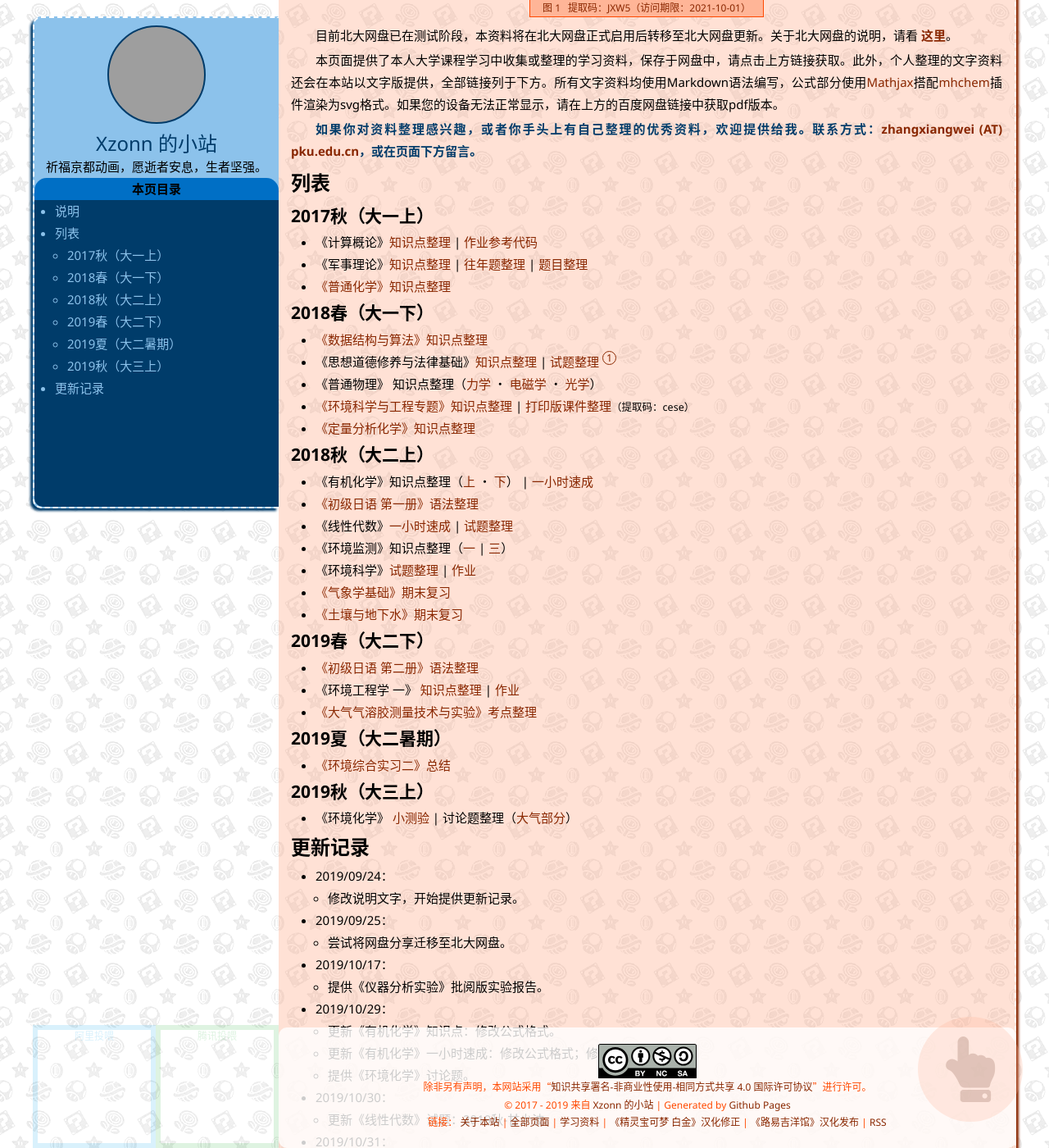
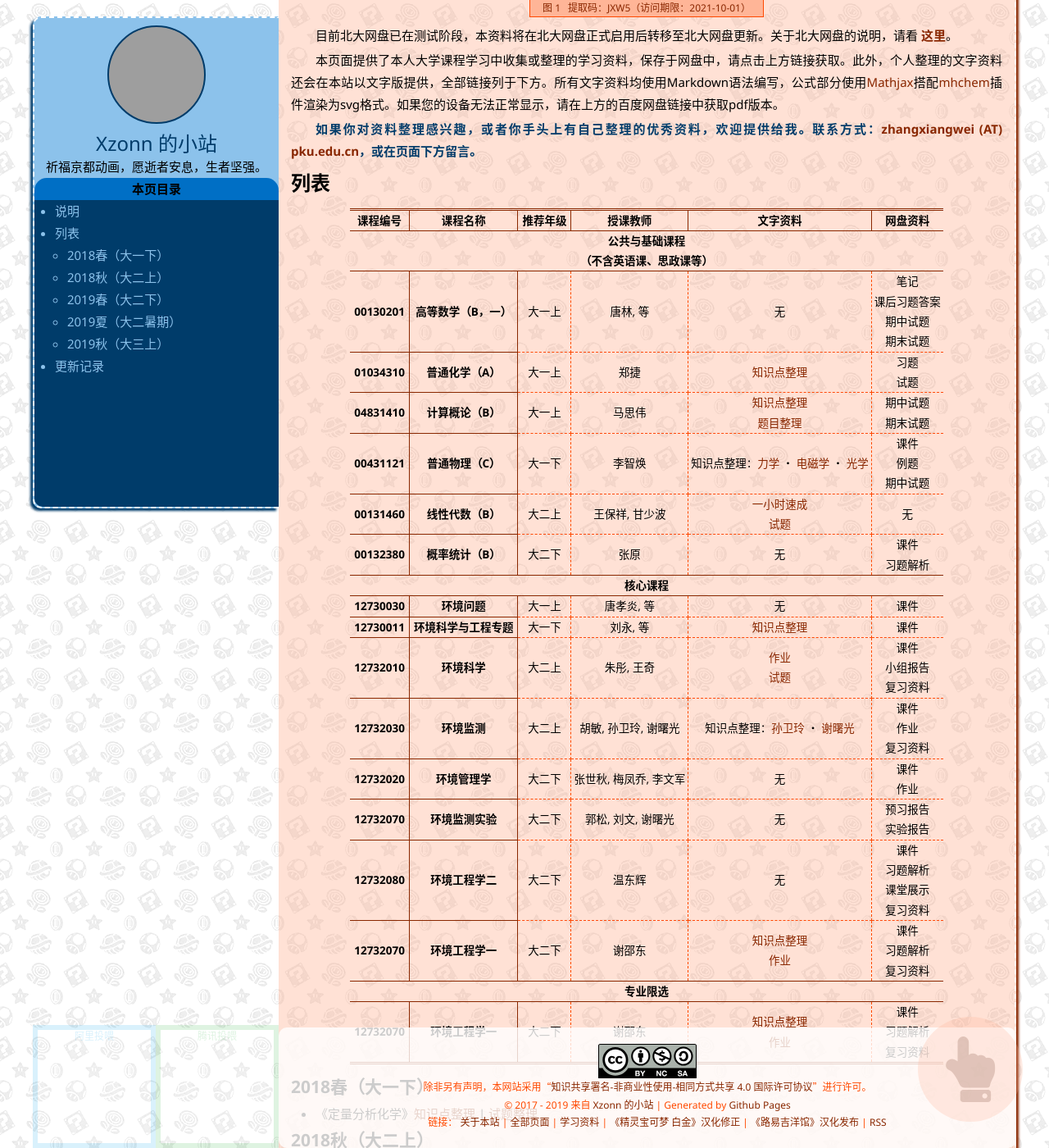
Before and after one commit to Xzonn/xzonn.github.io, a Jekyll site: the page built from _posts/2018-06-05-Study.md, in a window 1280 px wide and 1400 px high, scrolled down 373 px. Shown: the whole window at 82% size. Built offline with Jekyll 4.4.1, drawn with Linux system fonts in a browser that asks for light colours; nearby versions of some CDN libraries; comment, search, counter and statistics services are not loaded; some of the changed text lies outside the part shown; grey boxes are pictures that could not be loaded.

Commit message:
2019-11-19

```diff
--- a/_layouts/default.html
+++ b/_layouts/default.html
@@ -25,7 +25,8 @@
                 SVG: {
                     scale: 86,
                     blacker: 0,
-                    font: "STIX-Web",
+                    font: "STIX-Web",{% if page.print %}
+                    useGlobalCache: false,{% endif %}
                     undefinedFamily: "SongTi"
                 }
             });
@@ -36,7 +37,7 @@
                 window.allDone = 1;
             });
         </script>
-        <script src="https://cdnjs.cloudflare.com/ajax/libs/mathjax/2.7.1/MathJax.js?config=TeX-AMS_SVG" integrity="sha384-Ra6zh6uYMmH5ydwCqqMoykyf1T/+ZcnOQfFPhDrp2kI4OIxadnhsvvA2vv9A7xYv" crossorigin="anonymous"></script>
+        <script src="https://cdnjs.cloudflare.com/ajax/libs/mathjax/2.7.6/MathJax.js?config=TeX-AMS_SVG" integrity="sha256-nlrDrBTHxJJlDDX22AS33xYI1OJHnGMDhiYMSe2U0e0=" crossorigin="anonymous"></script>
         <!-- Qrcode -->
         <script src="https://cdnjs.cloudflare.com/ajax/libs/jquery.qrcode/1.0/jquery.qrcode.min.js" integrity="sha256-9MzwK2kJKBmsJFdccXoIDDtsbWFh8bjYK/C7UjB1Ay0=" crossorigin="anonymous"></script>
         <!-- Font Awesome-->
--- a/_posts/2018-06-05-Study.md
+++ b/_posts/2018-06-05-Study.md
@@ -18,37 +18,169 @@ update: 2019-11-02
 **如果你对资料整理感兴趣，或者你手头上有自己整理的优秀资料，欢迎提供给我。联系方式：[zhangxiangwei (AT) pku.edu.cn](mailto:)，或在页面下方留言。**
 
 ## 列表
-### 2017秋（大一上）
-- 《计算概论》[知识点整理](/Introduction-To-Computation-Notes/) &#124; [作业参考代码](/Introduction-To-Computation-Homework/)
-- 《军事理论》[知识点整理](/军事理论-知识点整理/) &#124; [往年题整理](/军事理论-往年题整理/) &#124; [题目整理](/军事理论-题目整理/)
-- [《普通化学》知识点整理](/General-Chemistry-Notes/)
+<table class="listTable">
+    <thead>
+        <tr>
+            <th>课程编号</th>
+            <th>课程名称</th>
+            <th>推荐年级</th>
+            <th>授课教师</th>
+            <th>文字资料</th>
+            <th>网盘资料</th>
+        </tr>
+    </thead>
+    <tbody>
+        <tr>
+            <th colspan="6">公共与基础课程<br/>（不含英语课、思政课等）</th>
+        </tr>
+        <tr>
+            <th>00130201</th>
+            <th>高等数学（B，一）</th>
+            <td>大一上</td>
+            <td>唐林, 等</td>
+            <td>无</td>
+            <td>笔记<br/>课后习题答案<br/>期中试题<br/>期末试题</td>
+        </tr>
+        <tr>
+            <th>01034310</th>
+            <th>普通化学（A）</th>
+            <td>大一上</td>
+            <td>郑捷</td>
+            <td><a href="/General-Chemistry-Notes/">知识点整理</a></td>
+            <td>习题<br/>试题</td>
+        </tr>
+        <tr>
+            <th>04831410</th>
+            <th>计算概论（B）</th>
+            <td>大一上</td>
+            <td>马思伟</td>
+            <td><a href="/Introduction-To-Computation-Notes/">知识点整理</a><br/><a href="/Introduction-To-Computation-Homework/">题目整理</a></td>
+            <td>期中试题<br/>期末试题</td>
+        </tr>
+        <tr>
+            <th>00431121</th>
+            <th>普通物理（C）</th>
+            <td>大一下</td>
+            <td>李智焕</td>
+            <td>知识点整理：<a href="/General-Physics-Mechanics-Notes/">力学</a> · <a href="/General-Physics-Electromagnetism-Notes/">电磁学</a> · <a href="/General-Physics-Optics-Notes/">光学</a></td>
+            <td>课件<br/>例题<br/>期中试题</td>
+        </tr>
+        <tr>
+            <th>00131460</th>
+            <th>线性代数（B）</th>
+            <td>大二上</td>
+            <td>王保祥, 甘少波</td>
+            <td><a href="/Linear-Algebra-Notes/">一小时速成</a><br/><a href="/Linear-Algebra-Tests/">试题</a></td>
+            <td>无</td>
+        </tr>
+        <tr>
+            <th>00132380</th>
+            <th>概率统计（B）</th>
+            <td>大二下</td>
+            <td>张原</td>
+            <td>无</td>
+            <td>课件<br/>习题解析</td>
+        </tr>
+        <tr>
+            <th colspan="6">核心课程</th>
+        </tr>
+        <tr>
+            <th>12730030</th>
+            <th>环境问题</th>
+            <td>大一上</td>
+            <td>唐孝炎, 等</td>
+            <td>无</td>
+            <td>课件</td>
+        </tr>
+        <tr>
+            <th>12730011</th>
+            <th>环境科学与工程专题</th>
+            <td>大一下</td>
+            <td>刘永, 等</td>
+            <td><a href="/Frontiers-In-Environmental-Science-And-Engineering-Notes/">知识点整理</a></td>
+            <td>课件</td>
+        </tr>
+        <tr>
+            <th>12732010</th>
+            <th>环境科学</th>
+            <td>大二上</td>
+            <td>朱彤, 王奇</td>
+            <td><a href="/Environmental-Sciences-Homework/">作业</a><br/><a href="/Environmental-Sciences-Tests/">试题</a></td>
+            <td>课件<br/>小组报告<br/>复习资料</td>
+        </tr>
+        <tr>
+            <th>12732030</th>
+            <th>环境监测</th>
+            <td>大二上</td>
+            <td>胡敏, 孙卫玲, 谢曙光</td>
+            <td>知识点整理：<a href="/Environmental-Monitoring-Notes-1/">孙卫玲</a> · <a href="/Environmental-Monitoring-Notes-3/">谢曙光</a></td>
+            <td>课件<br/>作业<br/>复习资料</td>
+        </tr>
+        <tr>
+            <th>12732020</th>
+            <th>环境管理学</th>
+            <td>大二下</td>
+            <td>张世秋, 梅凤乔, 李文军</td>
+            <td>无</td>
+            <td>课件<br/>作业</td>
+        </tr>
+        <tr>
+            <th>12732070</th>
+            <th>环境监测实验</th>
+            <td>大二下</td>
+            <td>郭松, 刘文, 谢曙光</td>
+            <td>无</td>
+            <td>预习报告<br/>实验报告</td>
+        </tr>
+        <tr>
+            <th>12732080</th>
+            <th>环境工程学二</th>
+            <td>大二下</td>
+            <td>温东辉</td>
+            <td>无</td>
+            <td>课件<br/>习题解析<br/>课堂展示<br/>复习资料</td>
+        </tr>
+        <tr>
+            <th>12732070</th>
+            <th>环境工程学一</th>
+            <td>大二下</td>
+            <td>谢邵东</td>
+            <td><a href="/Environmental-Engineering-I-Notes/">知识点整理</a><br/><a href="/Environmental-Engineering-I-Homework/">作业</a></td>
+            <td>课件<br/>习题解析<br/>复习资料</td>
+        </tr>
+        <tr>
+            <th colspan="6">专业限选</th>
+        </tr>
+        <tr>
+            <th>12732070</th>
+            <th>环境工程学一</th>
+            <td>大二下</td>
+            <td>谢邵东</td>
+            <td><a href="/Environmental-Engineering-I-Notes/">知识点整理</a><br/><a href="/Environmental-Engineering-I-Homework/">作业</a></td>
+            <td>课件<br/>习题解析<br/>复习资料</td>
+        </tr>
+    </tbody>
+</table>
+
 
 ### 2018春（大一下）
-- [《数据结构与算法》知识点整理](/Data-Structure-And-Algorithm-Notes/)
-- 《思想道德修养与法律基础》[知识点整理](/An-Introduction-To-Ideological-And-Moral-Culture-And-Laws-Notes/) &#124; [试题整理](/An-Introduction-To-Ideological-And-Moral-Culture-And-Laws-Tests/) <span class="fn">题目整理可参考微信公众号“肥猴输出平台”，本站不转载。</span>
-- 《普通物理》 知识点整理（[力学](/General-Physics-Mechanics-Notes/) · [电磁学](/General-Physics-Electromagnetism-Notes/) · [光学](/General-Physics-Optics-Notes/)）
-- [《环境科学与工程专题》知识点整理](/Frontiers-In-Environmental-Science-And-Engineering-Notes/) &#124; [打印版课件整理](https://pan.baidu.com/s/1XOFhe1KqlSxUpwM367d5Kw)<small>（提取码：cese）</small>
-- [《定量分析化学》知识点整理](/Quantitative-Chemical-Analysis-Lab-Notes/)
+- 《定量分析化学》[知识点整理](/Quantitative-Chemical-Analysis-Notes/) &#124; [试题整理](/Quantitative-Chemical-Analysis-Tests/)
 
 ### 2018秋（大二上）
 - 《有机化学》知识点整理（[上](/Organic-Chemistry-Notes-A/) · [下](/Organic-Chemistry-Notes-B/)） &#124; [一小时速成](/Organic-Chemistry-1-Hour-Review/)
 - [《初级日语 第一册》语法整理](/Elementary-Japanese-Book-1-Notes/)
-- 《线性代数》[一小时速成](/Linear-Algebra-Notes/) &#124; [试题整理](/Linear-Algebra-Tests/)
-- 《环境监测》知识点整理（[一](/Environmental-Monitoring-Notes-1/) &#124; [三](/Environmental-Monitoring-Notes-3/)）
-- 《环境科学》[试题整理](/Environmental-Sciences-Tests/) &#124; [作业](/Environmental-Sciences-Homework/)
 - [《气象学基础》期末复习](/An-Introduction-To-Meteorology-Notes/)
 - [《土壤与地下水》期末复习](/Soil-And-Groundwater-Notes/)
 
 ### 2019春（大二下）
 - [《初级日语 第二册》语法整理](/Elementary-Japanese-Book-2-Notes/)
-- 《环境工程学 一》 [知识点整理](/Environmental-Engineering-I-Notes/) &#124; [作业](/Environmental-Engineering-I-Homework/)
 - [《大气气溶胶测量技术与实验》考点整理](/Measurement-and-Techniques-of-Atmospheric-Aerosols-Notes/)
 
 ### 2019夏（大二暑期）
 - [《环境综合实习二》总结](/To-Live-in-Sanhanba/)
 
 ### 2019秋（大三上）
-- 《环境化学》 [小测验](/Environmental-Chemistry-Tests/) &#124; 讨论题整理（[大气部分](/Environmental-Chemistry-Discussion/)）
+- 《环境化学》 [小测验](/Environmental-Chemistry-Tests/) &#124; 讨论题整理（[大气部分](/Environmental-Chemistry-Discussion-Atmosphere/)）
 
 ## 更新记录
 - 2019/09/24：
@@ -68,6 +200,13 @@ update: 2019-11-02
 - 2019/11/02：
   - 提供《计算概论》作业参考代码。
 - 2019/11/06：
-  - 根据环院学生会学术部提供的资料更新《高等数学（B）》《计算概论（B）》《普通化学》资料。
-  - 根据万子超、宋思潼提供的资料更新《普通化学》资料。
+  - 根据环院学生会学术部提供的资料更新《高等数学（B，上）》《计算概论（B）》《普通化学（A）》资料。
+  - 根据宋思潼、万子超提供的资料更新《普通化学》资料。
   - 根据张淑婕提供的资料更新《土壤与地下水》资料。
+- 2019/11/07：
+  - 更新《土壤与地下水》试题：2019秋。
+- 2019/11/11：
+  - 根据李正茂、万子超提供的资料更新《环境科学》资料。
+- 2019/11/13：
+  - 更新《定量分析化学》试题：2016春。
+  - 更新《高等数学（B，下）》资料。
```
Also changed, not shown: other parts of _posts/2018-06-05-Study.md (+1 -1 lines).
